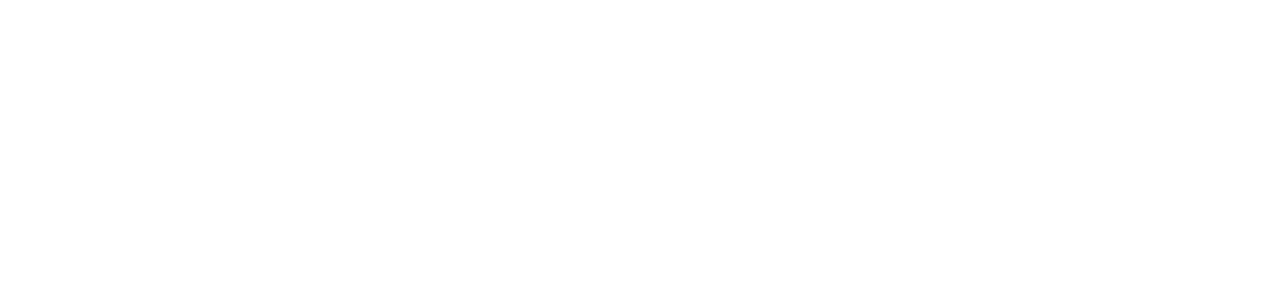
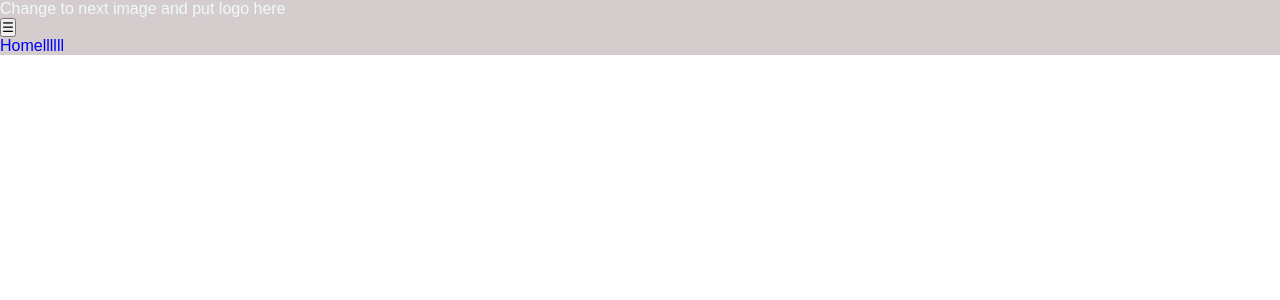
Before and after one commit to Lvhacker1/P, a Next.js app: page / in a window 1280 px wide. Shown: the top 300 px of the page. Built offline with nearby package versions, Linux system fonts and the light colour scheme.

Commit message:
start basic structure, adjust next

```diff
--- a/src/app/page.tsx
+++ b/src/app/page.tsx
@@ -1,8 +1,10 @@
+import Header from "@/components/Header";
 
 
 export default function Home() {
   return (
     <div>
+      <Header />
 
     </div>
   );
--- /dev/null
+++ b/src/components/Header/header.module.css
@@ -0,0 +1,12 @@
+
+
+.header {
+    color: aliceblue;
+    background: #d5cdcd;
+    display: flex;
+    flex-direction: column;
+}
+
+.navBar {
+    color: blue;
+}
--- /dev/null
+++ b/src/components/Header/index.tsx
@@ -0,0 +1,36 @@
+"use client";
+import Link from 'next/link'
+import styles from './header.module.css'
+import { HeaderProps, NavLink } from '@/types/types'
+import NavLinks from '../NavLinks'
+import { navLinks } from '@/data/data';
+
+const Header = ({ logoSrc, logoAlt = "Logo", links = navLinks, onMenuClick }: HeaderProps) => {
+    return (
+        <header className={styles.header}>
+            <div>
+                <Link href="/">
+                <p>Change to next image and put logo here</p>
+                </Link>
+            </div>
+            <div>
+                <button
+                className={styles.hamburgerMenu}
+                aria-label="Open navigation menu"
+                aria-expanded={!!onMenuClick}
+                onClick={onMenuClick ?? (() => {})}
+                >
+                ☰
+                </button>
+            </div>
+            <nav className={styles.navBar}>
+                {links.map((link) => (
+                <NavLinks key={link.href} link={link} />
+                ))}
+            </nav>
+
+        </header>
+    )
+}
+
+export default Header
--- /dev/null
+++ b/src/components/NavLinks/index.tsx
@@ -0,0 +1,13 @@
+import Link from "next/link"
+import { NavLink } from "@/types/types"
+
+
+const NavLinks = ({link} :{link: NavLink}) => {
+    return (
+        <Link href={link.href}>
+            {link.label}
+        </Link>
+    )
+}
+
+export default NavLinks
--- /dev/null
+++ b/src/data/data.ts
@@ -0,0 +1,8 @@
+import { NavLink } from "@/types/types";
+
+export const navLinks: NavLink[] = [
+  { label: "Home", href: "/" },
+  { label: "l", href: "/l" },
+  { label: "ll", href: "/ll" },
+  { label: "lll", href: "/lll" },
+];
--- /dev/null
+++ b/src/types/types.ts
@@ -0,0 +1,11 @@
+export interface NavLink {
+    label: string;
+    href: string;
+}
+
+export interface HeaderProps {
+    logoSrc: string;
+    logoAlt?: string;
+    links: NavLink[];
+    onMenuClick?: () => void;
+}
```
